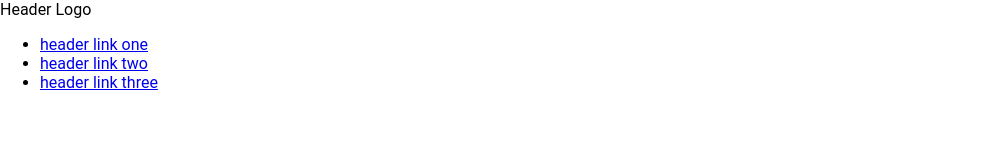
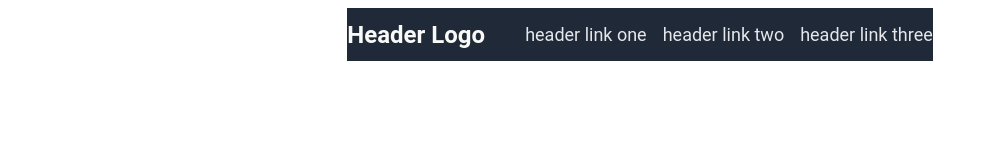
Before and after one commit to cyan-lab/landing-page, a plain HTML site: page index.html in a window 1280 px wide. Shown: the whole page, without its empty margins (0-995 px from the left). Drawn offline with Linux system fonts and the light colour scheme.

Commit message:
style: Add style to header

```diff
--- a/index.html
+++ b/index.html
@@ -7,13 +7,17 @@
     <link rel="stylesheet" href="style.css">
 </head>
 <body>
-    <div class="header">
-        <div>Header Logo</div>
+    <div class="wrapper">
+        <div class="header">
+        <div class="header-logo">Header Logo</div>
         <ul>
             <li><a href="#">header link one</a></li>
             <li><a href="#">header link two</a></li>
             <li><a href="#">header link three</a></li>
         </ul>
+        </div>
+
     </div>
+
 </body>
 </html>
--- a/style.css
+++ b/style.css
@@ -1,7 +1,31 @@
-* {
-    font-family: Roboto, san-serif;
+.wrapper {
+    margin: 0 auto;
+    font-family: Roboto, sans-serif;
+    display: flex;
+    flex-direction: column;
+    align-items: center;
 }
 
-body {
-    margin: 0 auto;
+.header {
+    background-color: #1F2937;
+    display: flex;
+    align-items: center;
+    justify-content: flex-start;
 }
+.header-logo {
+    font-size: 24px;
+    color: #F9FAF8;
+    font-weight: bold;
+}
+
+ul {
+    list-style-type: none;
+    display: flex;
+    gap: 16px;
+}
+
+a {
+    text-decoration: none;
+    font-size: 18px;
+    color: #E5E7EB;
+}
```
